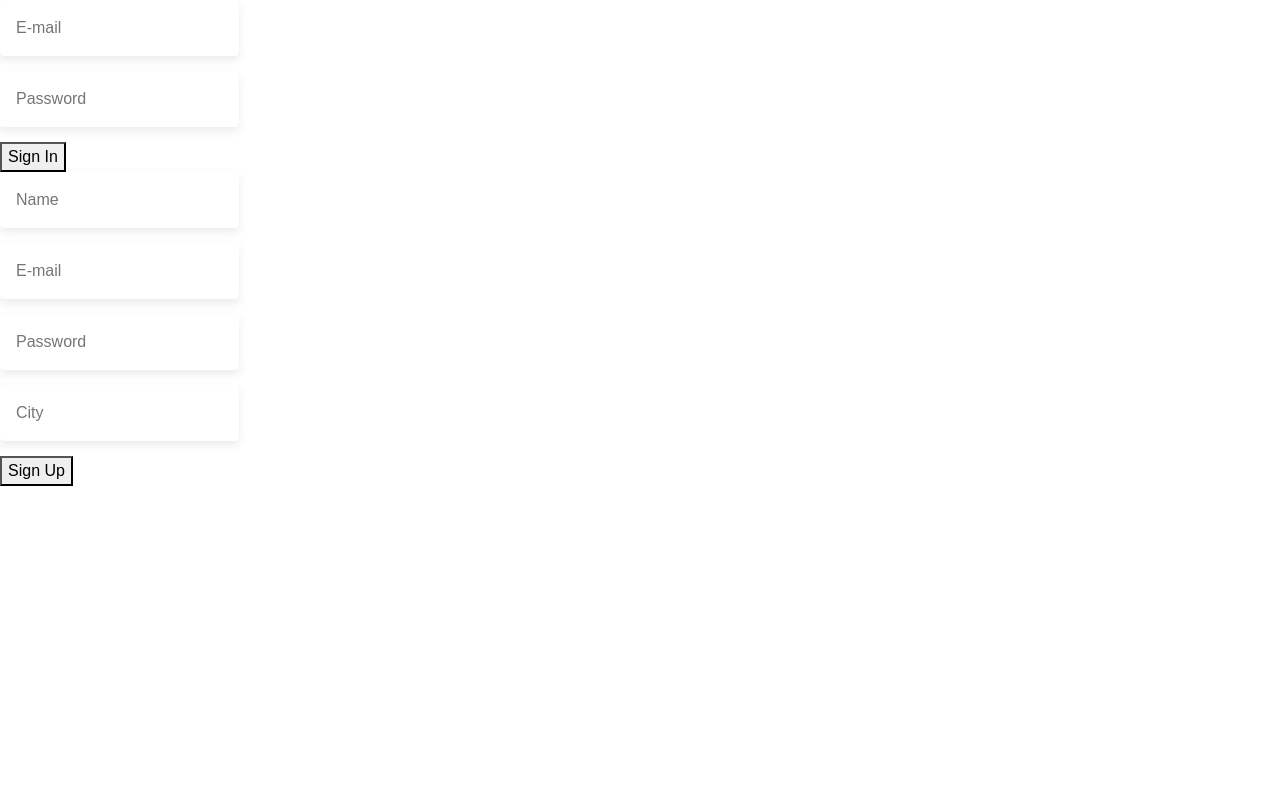
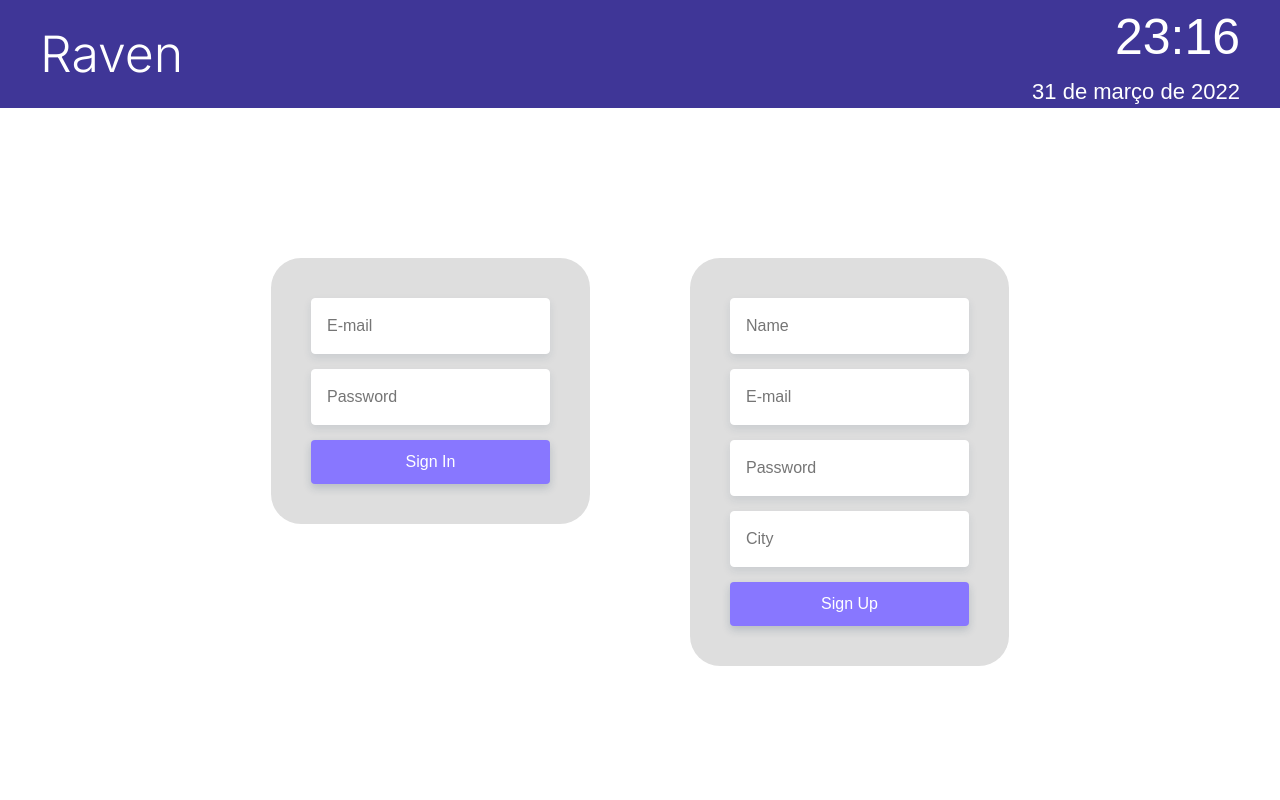
Before and after one commit to danvinicius/raven, a Vue app: page / in a window 1280 px wide. Shown: the top 800 px of the page. Built offline with nearby package versions, Linux system fonts and the light colour scheme; no server answers.

Commit message:
fix todo and welcome page

```diff
--- a/src/App.vue
+++ b/src/App.vue
@@ -31,6 +31,12 @@ img {
   display: block;
 }
 
+form {
+  padding: 40px;
+  border-radius: 30px;
+  background: #dedede;
+}
+
 .btn {
   display: block;
   padding: 10px 30px;
@@ -44,6 +50,9 @@ img {
   border: none;
   font-family: Arial, Helvetica, sans-serif;
   cursor: pointer;
+  width: 100%;
+  max-width: 300px;
+  margin: 0 auto;
 }
 
 .btn:hover {
--- a/src/components/Quotation.vue
+++ b/src/components/Quotation.vue
@@ -8,14 +8,19 @@
             <span class="currency"> Ethereum (ETH)</span> <span class="value">{{getCurrency(quotation.ETHBRL.low)}}</span>
         </div>
     </div>
+    <ToDo/>
+    <span @click="logout" id="sair">Sair</span>
   </div>
 </template>
 
 <script>
 import axios from "axios"
+import ToDo from '@/components/ToDo.vue'
 export default {
     name: "Quotation",
-
+    components: {
+        ToDo
+    },
     data(){
         return {
             quotation: null
@@ -29,6 +34,11 @@ export default {
         },
         getCurrency(currency){
             return Number(currency).toLocaleString('pt-br',{style: 'currency', currency: 'BRL'})
+        },
+        logout(){
+            this.$store.commit("UPDATE_LOGIN", false)
+                this.$store.commit("UPDATE_TOKEN", "")
+                this.$router.push("/")
         }
     },
     created(){
@@ -46,7 +56,7 @@ export default {
     background: #344FA1;
     display: flex;
     align-items: center;
-    justify-content: space-between;
+    justify-content: start;
     flex-direction: column;
     height: 110%;
 
@@ -62,4 +72,9 @@ export default {
         font-weight: bold;
         margin-bottom: 15px;
     }
+    #sair {
+        margin-top: 300px;
+        color: rgb(255, 84, 53);
+        cursor: pointer;
+    }
 </style>
--- a/src/components/Signin.vue
+++ b/src/components/Signin.vue
@@ -4,7 +4,7 @@
       <br>
       <input type="password" placeholder="Password" v-model="password">
       <br>
-      <button @click.prevent="signin">Sign In</button>
+      <button class="btn" @click.prevent="signin">Sign In</button>
     </form>
 </template>
 
@@ -35,6 +35,6 @@ export default {
 }
 </script>
 
-<style>
+<style scoped>
 
 </style>
--- a/src/components/Signup.vue
+++ b/src/components/Signup.vue
@@ -8,7 +8,7 @@
       <br>
       <input type="text" placeholder="City" v-model="city">
       <br>
-      <button @click.prevent="signup">Sign Up</button>
+      <button class="btn" @click.prevent="signup">Sign Up</button>
     </form>
 </template>
 
@@ -43,6 +43,6 @@ export default {
 }
 </script>
 
-<style>
+<style scoped>
 
 </style>
--- a/src/components/TheHeader.vue
+++ b/src/components/TheHeader.vue
@@ -1,7 +1,12 @@
 <template>
   <header>
       <div id="left">
-          <h1>{{greeting}} {{username}}</h1>
+          <div v-if="this.$store.state.login">
+            <h1>{{greeting}} {{username}}</h1>
+          </div>
+          <div v-else>
+              <h1>Raven</h1>
+          </div>
       </div>
 
       <div id="right">
--- a/src/components/ToDo.vue
+++ b/src/components/ToDo.vue
@@ -1,46 +1,48 @@
 <template>
-  <div class="container">
-      <p style="text-decoration: underline;">Lista de tarefas</p>
+  <div class="todo">
+      <h3 style="text-decoration: underline;">Minhas tarefas</h3>
       <ol>
-          <li v-for="(task, index) in tasks" :key="index">
+          <li v-for="(task, index) in this.$store.state.tasks" :key="index">
               {{task}}
           </li>
       </ol>
       <input type="text" id="task" v-model="task" required autofocus>
-      <button @click.prevent="addTask">Add task</button>
+      <button class="btn" @click.prevent="addTask">Add task</button>
   </div>
 </template>
 
-<script>
+<script scoped>
 export default {
     name: "ToDo",
     data(){
         return {
-            task: "",
-            tasks: []
+            task: ""
         }
     },
     methods: {
-        addTask(){
-            if (this.task.trim() != "") {
-                this.tasks.push(this.task)
+    addTask(){
+        if (this.task.trim() != "") {
+                document.getElementById("task").focus()
+                this.$store.commit("UPDATE_TASKS", this.task)
                 this.task = ""
             }
-            document.getElementById("task").focus()
         }
-    },
-    created(){
-
     }
 }
 </script>
 
 <style scoped>
-.container {
+.todo {
     display: flex;
     flex-direction: column;
     justify-content: space-between;
-    height: 300px;
+    min-height: 300px;
     background: #3f3697;
+    padding: 30px 20px;
+    border-radius: 20px;
+}
+
+.todo input {
+    padding: 10px;
 }
 </style>
--- a/src/components/Weather.vue
+++ b/src/components/Weather.vue
@@ -47,8 +47,7 @@ export default {
     display: flex;
     align-items: center;
     justify-self: flex-end;
-    position: relative;
-    top: 30px;
+    padding-right: 10px;
 }
 p {
     font-size: 30px;
--- a/src/store/index.js
+++ b/src/store/index.js
@@ -10,6 +10,7 @@ export default createStore({
       city: "",
       email: "",
     },
+    tasks: [],
   },
   mutations: {
     //use commit
@@ -23,6 +24,9 @@ export default createStore({
       state.token = payload;
       localStorage.setItem("token", payload);
     },
+    UPDATE_TASKS(state, payload) {
+      state.tasks.push(payload);
+    },
   },
   actions: {
     //use dispatch
--- a/src/views/Home.vue
+++ b/src/views/Home.vue
@@ -14,13 +14,14 @@ import News from '@/components/News.vue'
 import TheHeader from '@/components/TheHeader.vue'
 import TheFooter from '@/components/TheFooter.vue'
 
+
 export default {
   name: 'Home',
   components: {
     TheHeader,
     Quotation,
     News,
-    TheFooter,
+    TheFooter
   },
   methods: {
     signout(){
--- a/src/views/Welcome.vue
+++ b/src/views/Welcome.vue
@@ -1,18 +1,45 @@
 <template>
-  <div class="about">
-    <Signin/>
-    <Signup/>
-    </div>
+<div>
+
+    <TheHeader/>
+    <div class="welcome">
+    <Signin />
+    <Signup />
+  </div>
+    <TheFooter/>
+</div>
+
 </template>
 
 <script>
-import Signin from '../components/Signin.vue';
-import Signup from '../components/Signup.vue';
+import Signin from "../components/Signin.vue";
+import Signup from "../components/Signup.vue";
+import TheHeader from "../components/TheHeader.vue";
+import TheFooter from "../components/TheFooter.vue";
 export default {
-  name: 'Welcome',
+  name: "Welcome",
   components: {
     Signin,
-    Signup
-  }
+    Signup,
+    TheHeader,
+    TheFooter
+  },
+};
+</script>
+
+<style scoped>
+
+.welcome {
+  display: flex;
+  align-items: start;
+  justify-content: center;
+  gap: 100px;
+  min-height: 100vh;
+  padding-top: 150px;
 }
-</script>
+
+footer {
+  min-height: 100px;
+}
+
+</style>
```
